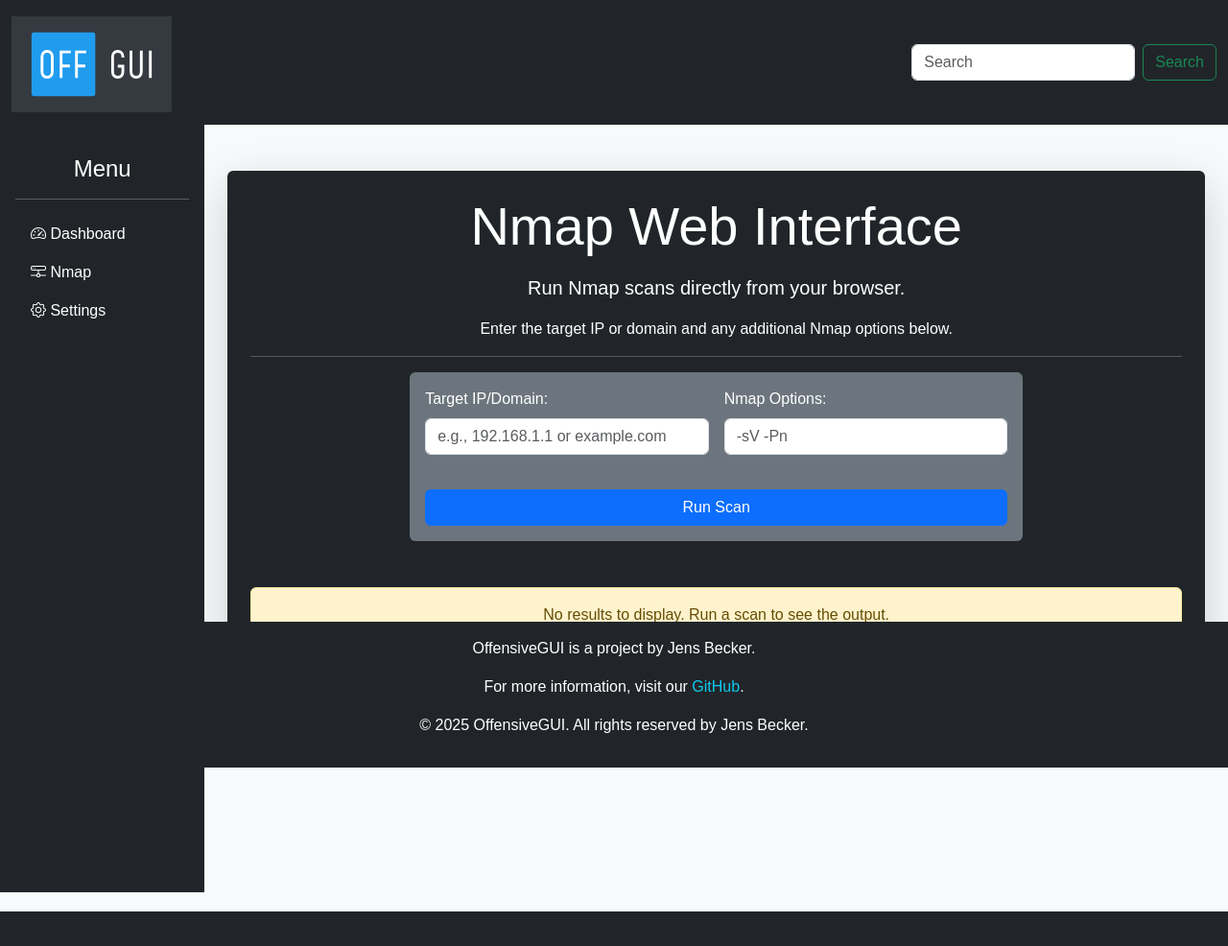
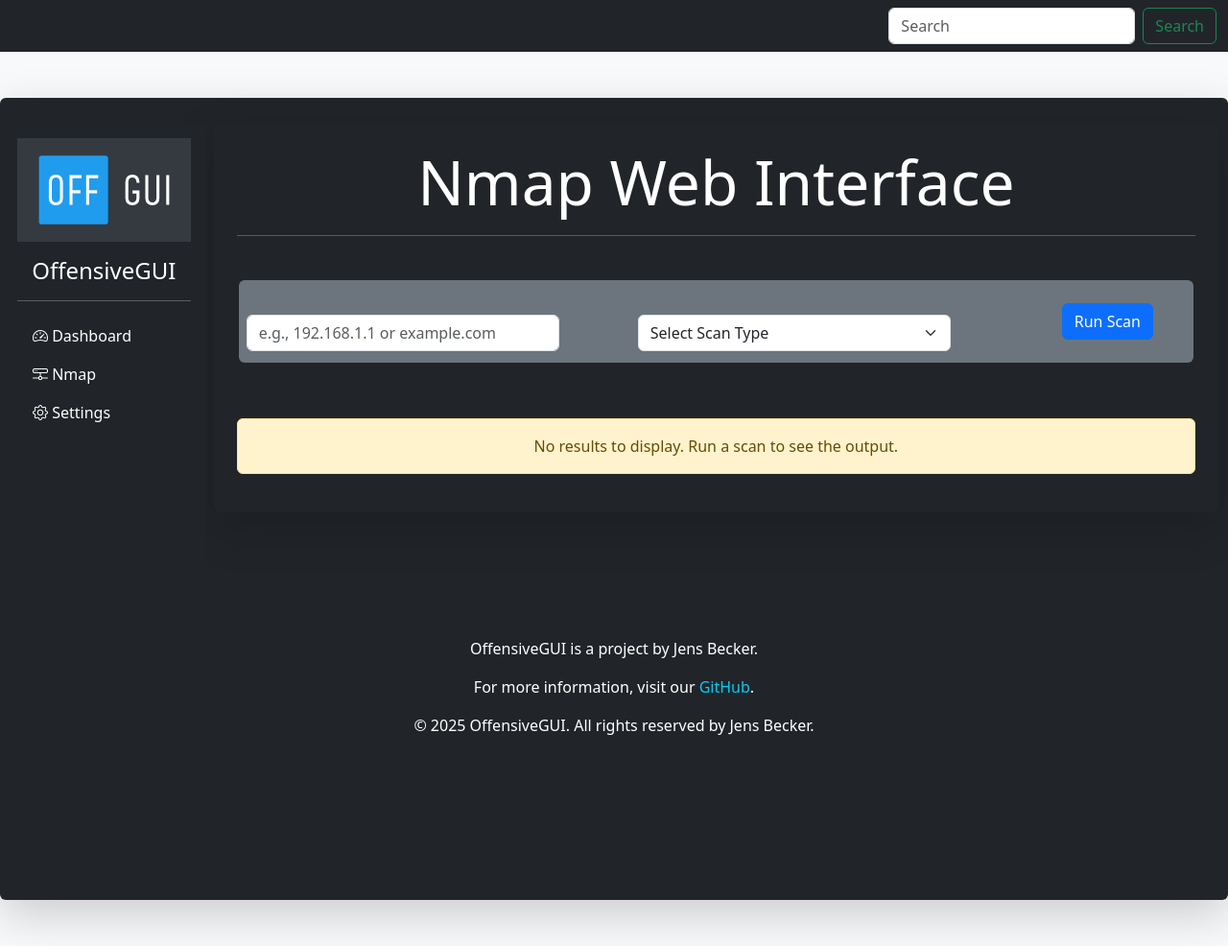
Before and after one commit to jensbecker-dev/OffensiveGUI, a Flask app: page /nmap in a window 1280 px wide. Shown: the whole page at 96% size. Before the commit the page ends 950 px from the top, so only its background shows below. Run offline with Flask 3, Linux system fonts and the light colour scheme.

Commit message:
refactor nmap scan interface, update README and styles, remove unused image

```diff
--- a/app.py
+++ b/app.py
@@ -23,11 +23,22 @@ def nmap_scan_route():
     """
     Perform an nmap scan using the imported nmap_scan function and render the results.
     """
+    scan_types = {
+        'TCP Connect Scan': '-sT',
+        'SYN Scan': '-sS',
+        'UDP Scan': '-sU',
+        'Service Version Detection': '-sV',
+        'OS Detection': '-O',
+        'Aggressive Scan': '-A',
+        'All Ports Scan': '-p-'
+    }
+
     if request.method == 'POST':
         target = request.form.get('target', '127.0.0.1')  # Default target is localhost
-        options = request.form.get('options', '-sV')      # Default options
+        scan_type = request.form.get('scan_type', '-sV')  # Default scan type is '-sV'
+
         # Perform the nmap scan using the imported function
-        raw_result = nmap_scan(target=target, options=options)
+        raw_result = nmap_scan(target=target, options=scan_type)
 
         # Parse the raw result into a structured format
         parsed_results = []
@@ -40,17 +51,12 @@ def nmap_scan_route():
                         'state': details['state'],
                         'service': details.get('service', 'Unknown')
                     })
-            return render_template(
-                'nmap.html', results=parsed_results, target=target, options=options
-            )
-        # If no hosts are found, return an empty result
         return render_template(
-            'nmap.html', results=[], target=target, options=options
+            'nmap.html', results=parsed_results, target=target, scan_type=scan_type, scan_types=scan_types
         )
     else:
         # If the request method is GET, render the nmap.html template without results
-        # This is useful for displaying the form without any previous results.
-        return render_template('nmap.html', results=None)
+        return render_template('nmap.html', results=None, scan_types=scan_types)
 
 if __name__ == '__main__':
     # Run the Flask development server
--- a/static/css/styles.css
+++ b/static/css/styles.css
@@ -1,5 +1,4 @@
 body {
-    font-family: Arial, sans-serif; /* Bootstrap-Klasse font-family kann verwendet werden */
     background-color: #f8f9fa; /* Bootstrap-Klasse bg-light kann verwendet werden */
     color: #343a40; /* Bootstrap-Klasse text-dark kann verwendet werden */
 }
@@ -43,11 +42,24 @@ header {
 .sidebar ul li.active:hover {
     background-color: #0056b3; /* Bootstrap-Klasse bg-primary-dark kann verwendet werden */
 }
+.main-content {
+    margin-left: 220px; /* Bootstrap-Klasse ms-5 kann verwendet werden */
+    padding: 20px; /* Bootstrap-Klasse p-4 kann verwendet werden */
+}
+/* ===========================
+    Main Content Styles
+   =========================== */
+
 .row {
     margin-bottom: 20px; /* Bootstrap-Klasse mb-4 kann verwendet werden */
+    margin-top: 20px; /* Bootstrap-Klasse mt-4 kann verwendet werden */
+    padding: 10px; /* Bootstrap-Klasse p-2 kann verwendet werden */
+    display: flex; /* Bootstrap-Klasse d-flex kann verwendet werden */
 }
 .col {
     padding: 10px; /* Bootstrap-Klasse p-2 kann verwendet werden */
+    flex: 1; /* Bootstrap-Klasse flex-fill kann verwendet werden */
+    margin: 0 10px; /* Bootstrap-Klasse mx-2 kann verwendet werden */
 }
 
 /* ===========================
--- a/templates/base.html
+++ b/templates/base.html
@@ -25,9 +25,8 @@
         <!-- Navigation Bar -->
         <nav class="navbar navbar-dark bg-dark navbar-expand-lg">
             <div class="container-fluid">
-                <a class="navbar-brand" href="/">
-                    <img src="{{ url_for('static', filename='images/logo.svg') }}" alt="Logo" width="auto" height="100" class="d-inline-block align-text-top">
-                </a>
+                <!-- filepath: p:\DevEnv\OffensiveGUI\templates\base.html -->
+
                 <button class="navbar-toggler" type="button" data-bs-toggle="collapse" data-bs-target="#navbarNav" aria-controls="navbarNav" aria-expanded="false" aria-label="Toggle navigation">
                     <span class="navbar-toggler-icon"></span>
                 </button>
@@ -48,12 +47,18 @@
 
     <body>
         <!-- Main Layout -->
-        <div class="container-fluid">
-            <div class="row">
+        <div class="container-fade bg-dark text-white rounded shadow-lg mt-5 mb-5">
+            <div class="row g-3 align-items-start">
                 <!-- Sidebar -->
                 <nav class="col-md-3 col-lg-2 p-3 bg-dark text-white sidebar">
+                    <a class="navbar-brand" href="/">
+                        <img src="{{ url_for('static', filename='images/logo.svg') }}"
+                            alt="Logo"
+                            class="img-fluid"
+                            style="max-height: auto; width: auto; margin: 0 auto;">
+                    </a>
                     <div class="position-sticky">
-                        <h4 class="text-center mt-3">Menu</h4>
+                        <h4 class="text-center mt-3 mb-3">OffensiveGUI</h4>
                         <hr class="bg-light">
                         <ul class="nav flex-column">
                             <li class="nav-item">
@@ -76,7 +81,7 @@
                 </nav>
 
                 <!-- Main Content Area -->
-                <main class="col-md-9 ms-sm-auto col-lg-10 px-4">
+                <main class="col-md-9 ms-sm-auto col-lg-10">
                     {% block content %}
                     <!-- Content will be injected here from child templates -->
                     {% endblock %}
--- a/templates/nmap.html
+++ b/templates/nmap.html
@@ -2,32 +2,36 @@
 {% extends "base.html" %}
 
 {% block content %}
-<div class="container mt-5 mb-5 bg-dark text-white rounded p-4 shadow-lg">
-    <h1 class="display-4 text-center">Nmap Web Interface</h1>
-    <p class="lead text-center mt-3">Run Nmap scans directly from your browser.</p>
-    <p class="text-center">Enter the target IP or domain and any additional Nmap options below.</p>
+<div class="container-fluid mb-5 bg-dark text-white rounded p-4 shadow-lg">
+    <h1 class="display-3 text-center">Nmap Web Interface</h1>
     <hr class="bg-light">
-
-    <!-- Form Section -->
-    <div class="row justify-content-center">
-        <div class="col-md-8">
-            <form action="{{ url_for('nmap_scan_route') }}" method="post" class="p-3 bg-secondary rounded">
-                <div class="row g-3">
-                    <div class="col-md-6">
-                        <label for="target" class="form-label">Target IP/Domain:</label>
-                        <input type="text" id="target" name="target" class="form-control" placeholder="e.g., 192.168.1.1 or example.com" required>
-                    </div>
-                    <div class="col-md-6">
-                        <label for="options" class="form-label">Nmap Options:</label>
-                        <input type="text" id="options" name="options" class="form-control" placeholder="-sV -Pn">
-                    </div>
-                </div>
-                <button type="submit" class="btn btn-primary w-100 mt-3">Run Scan</button>
-            </form>
-        </div>
+    <div class="row g-3 align-items-end">
+        <form action="{{ url_for('nmap_scan_route') }}" method="post" class="bg-secondary rounded d-flex justify-content-between align-items-center">
+            <div class="col-md-4">
+                <label for="target" class="form-label"></label>
+                <input type="text" id="target" name="target" class="form-control" placeholder="e.g., 192.168.1.1 or example.com" required>
+            </div>
+            <div class="col-md-4">
+                <label for="options" class="form-label"><span spellcheck="false"></span></label>
+                <select id="options" name="options" class="form-select" form="nmap-form" required autocomplete="off" spellcheck="false" aria-label="Default select example">
+                    <option value="" disabled selected>Select Scan Type</option>
+                    <option value="-sS">SYN Scan</option>
+                    <option value="-sT">TCP Connect Scan</option>
+                    <option value="-sU">UDP Scan</option>
+                    <option value="-sV">Service Version Detection</option>
+                    <option value="-O">OS Detection</option>
+                    <option value="-A">Aggressive Scan</option>
+                    <option value="-p-">Scan All Ports</option>
+                </select>
+            </div>
+            <div class="col-md-2 text-center p-4">
+                <button type="submit" class="btn btn-primary">Run Scan</button>
+            </div>
+        </form>
     </div>
 
     <!-- Results Section -->
+
     {% if results %}
     <div class="table mt-5 bg-secondary rounded p-3 shadow-lg">
         <table class="table table-dark table-hover table-bordered align-middle">
```
Also changed, not shown: README.md, image.png (deleted), nmap-web.png (added).
